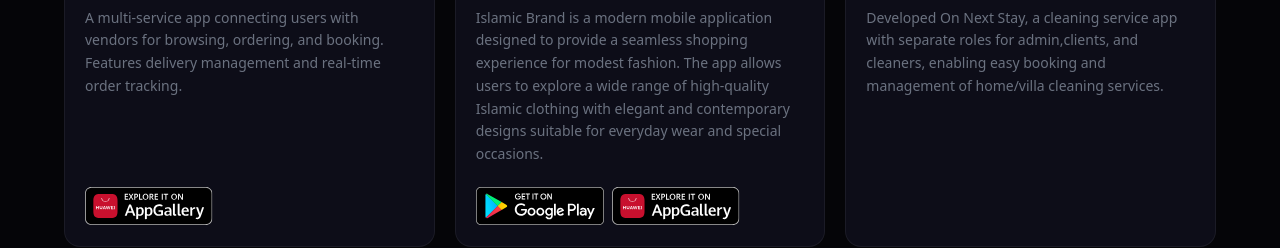
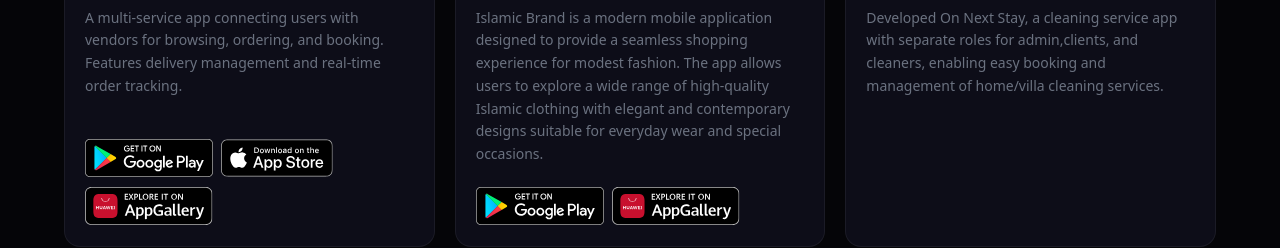
Before and after one commit to Elfouly282/portofino, a React (Vite) app: page / in a window 1280 px wide. Shown: the part 1820-2068 px from the top of the page. Built offline with nearby package versions, Linux system fonts and the light colour scheme.

Commit message:
Add App Store and Google Play links to BaBa app

```diff
--- a/src/Components/Projects.jsx
+++ b/src/Components/Projects.jsx
@@ -35,6 +35,8 @@ const Projects = () => {
         "A multi-service app connecting users with vendors for browsing, ordering, and booking. Features delivery management and real-time order tracking.",
       image: responsiveImage,
       huaweiAppStore: "https://appgallery.huawei.com/app/C117147745",
+      appStore: "https://apps.apple.com/eg/app/baba-%D8%A8%D8%A7%D8%A8%D8%A7/id6756750299",
+      googlePlay: "https://play.google.com/store/apps/details?id=app.superbaba",
     },
 
 
```
